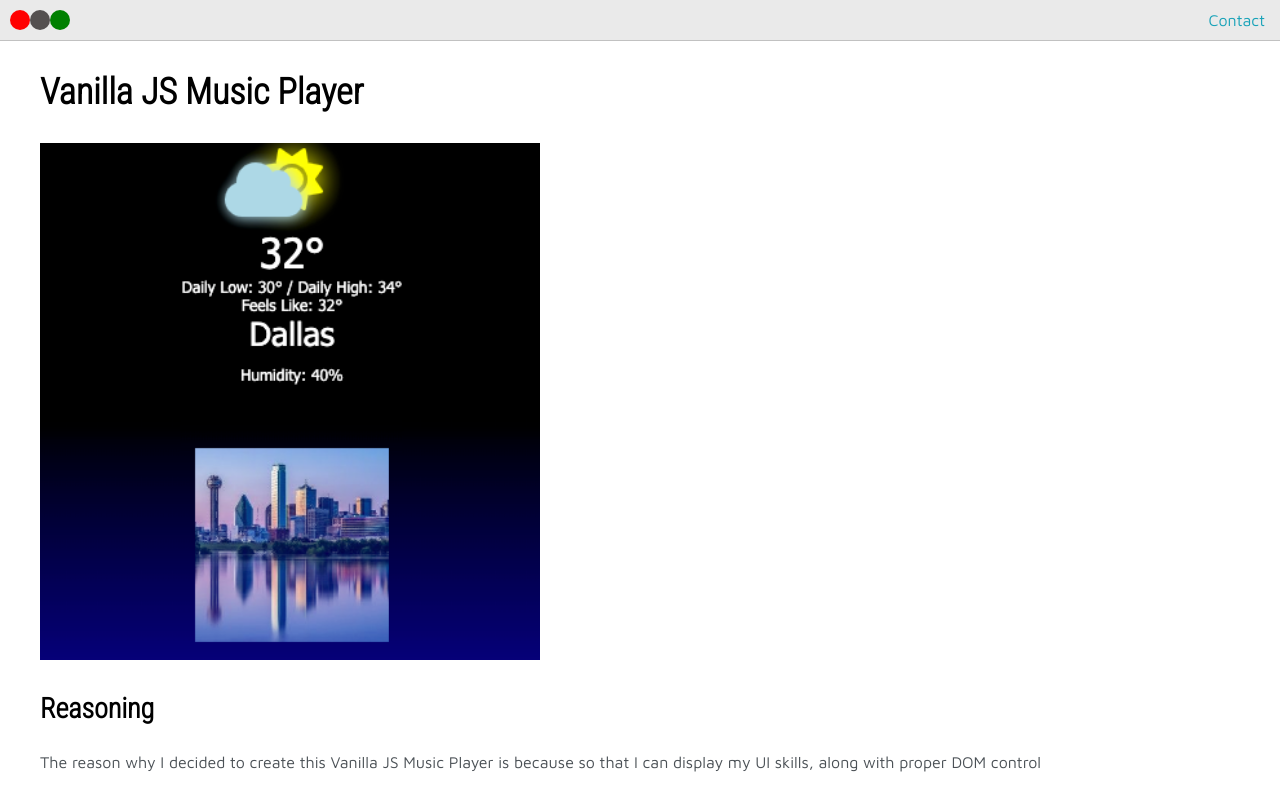
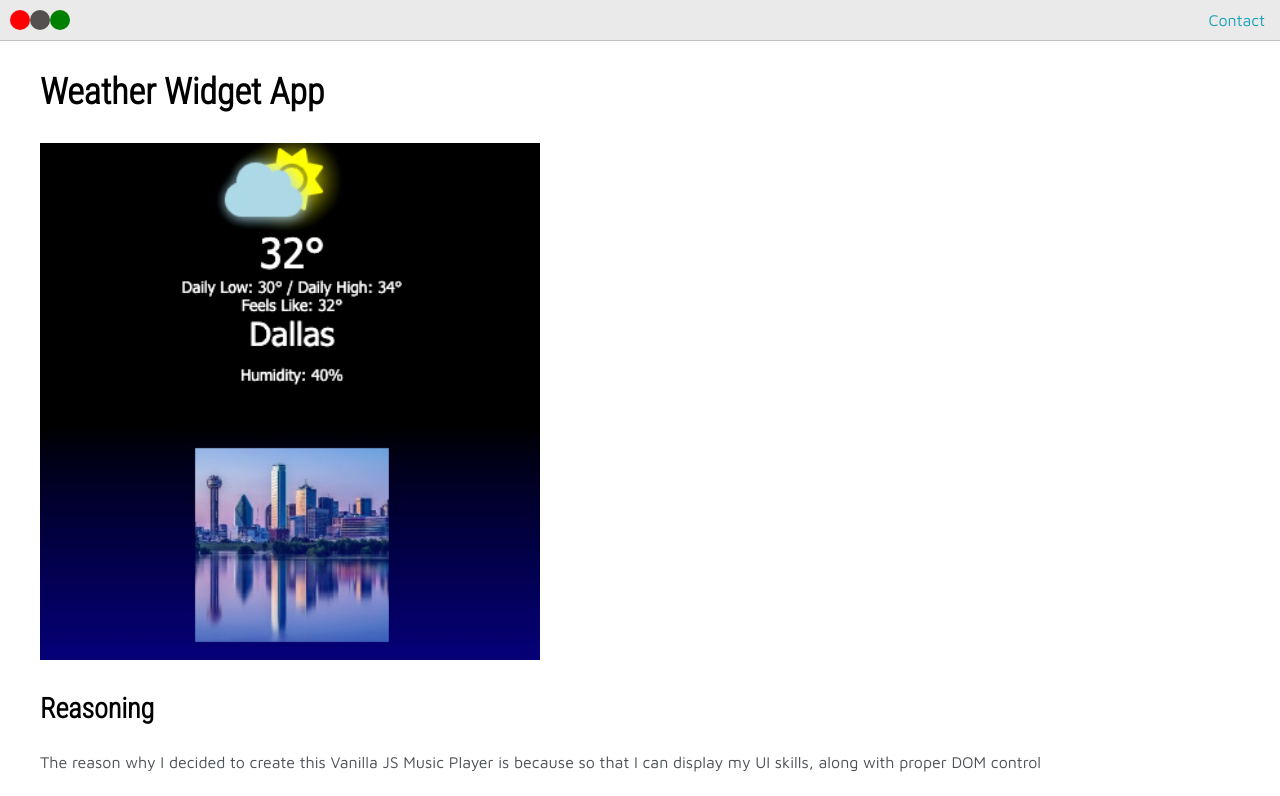
Before and after one commit to Gokooboh123/Gokooboh123.github.io, a plain HTML site: page project2.html in a window 1280 px wide. Shown: the top 796 px of the page. Drawn offline with Linux system fonts and the light colour scheme.

Commit message:
Add files via upload

```diff
--- a/project2.html
+++ b/project2.html
@@ -23,7 +23,7 @@
 
   <div class="main-container">
 
-    <h2>Vanilla JS Music Player</h2>
+    <h2>Weather Widget App</h2>
     <img src="WeatherWidgetApp.png" width="500px">
 
     <h3>Reasoning</h3>
```
Also changed, not shown: project3.html (+1 -1 lines).
